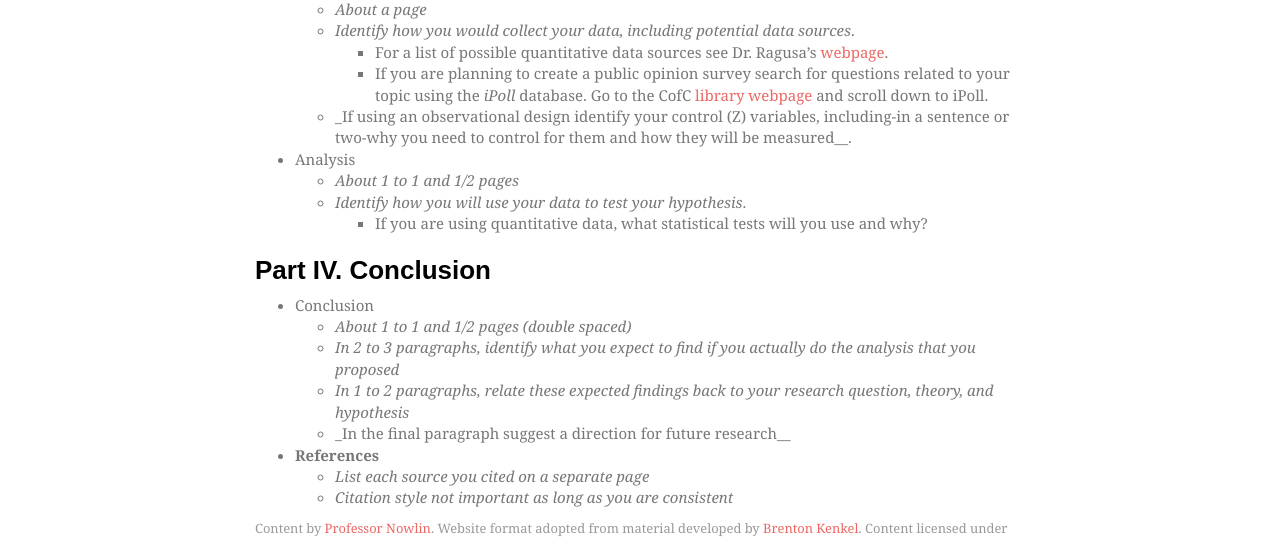
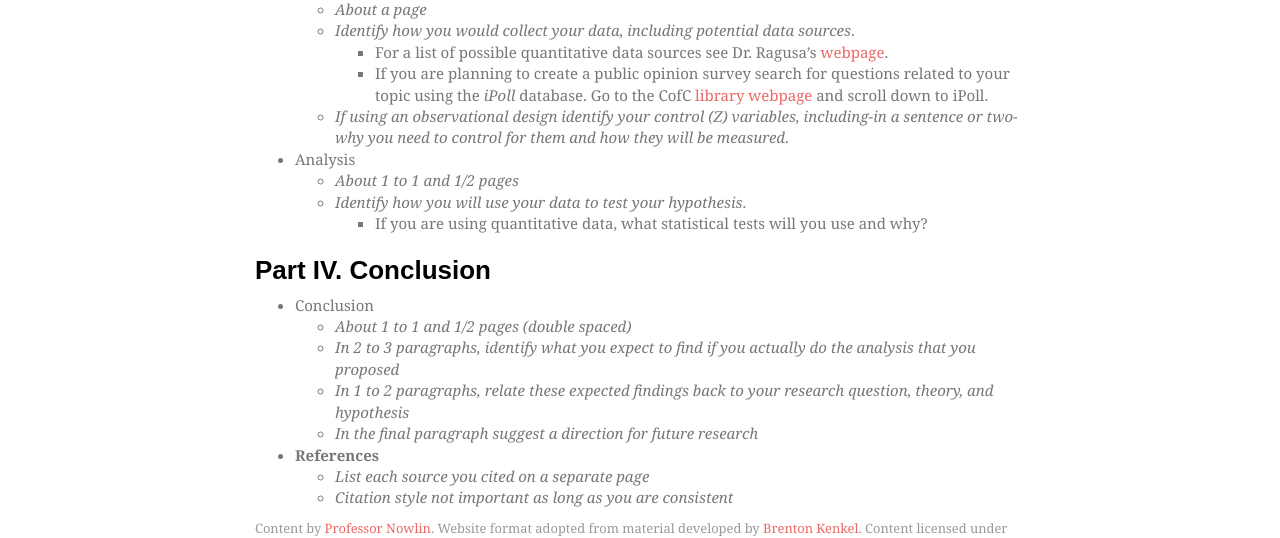
Before and after one commit to mnowlin/poli205, a Jekyll site: the page built from _assignments/02-research-design.md, in a window 1280 px wide. Shown: the part 1412-1950 px from the top of the page. Built offline with Jekyll 4.4.1, drawn with Linux system fonts in a browser that asks for light colours; nearby versions of some CDN libraries; some web fonts are replaced; a file with an impossible date is left out.

Commit message:
fix typo

```diff
--- a/_assignments/02-research-design.md
+++ b/_assignments/02-research-design.md
@@ -67,7 +67,7 @@ Look at the lecture slides and your notes to determine the specific research des
     * _Identify how you would collect your data, including potential data sources_.
         * For a list of possible quantitative data sources see Dr. Ragusa's [webpage](http://jordanragusa.com/data.html).
         * If you are planning to create a public opinion survey search for questions related to your topic using the _iPoll_ database. Go to the CofC [library webpage](http://libguides.library.cofc.edu/az.php?a=i) and scroll down to iPoll.
-    * _If using an observational design identify your control (Z) variables, including-in a sentence or two-why you need to control for them and how they will be measured__.
+    * _If using an observational design identify your control (Z) variables, including-in a sentence or two-why you need to control for them and how they will be measured_.
 
 * Analysis
     * _About 1 to 1 and 1/2 pages_
@@ -80,7 +80,7 @@ Look at the lecture slides and your notes to determine the specific research des
     * _About 1 to 1 and 1/2 pages (double spaced)_
     * _In 2 to 3 paragraphs, identify what you expect to find if you actually do the analysis that you proposed_
     * _In 1 to 2 paragraphs, relate these expected findings back to your research question, theory, and hypothesis_
-    * _In the final paragraph suggest a direction for future research__
+    * _In the final paragraph suggest a direction for future research_
 
 * __References__
     * _List each source you cited on a separate page_
```
